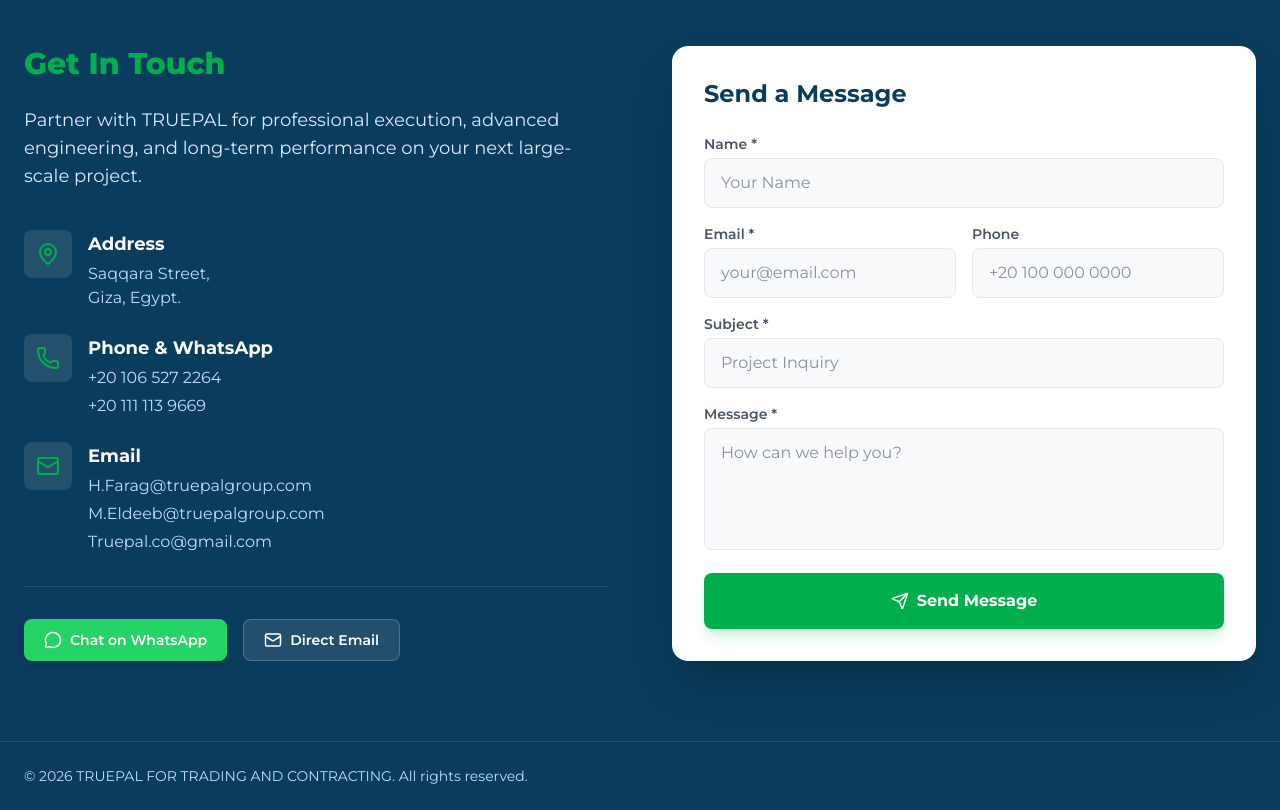
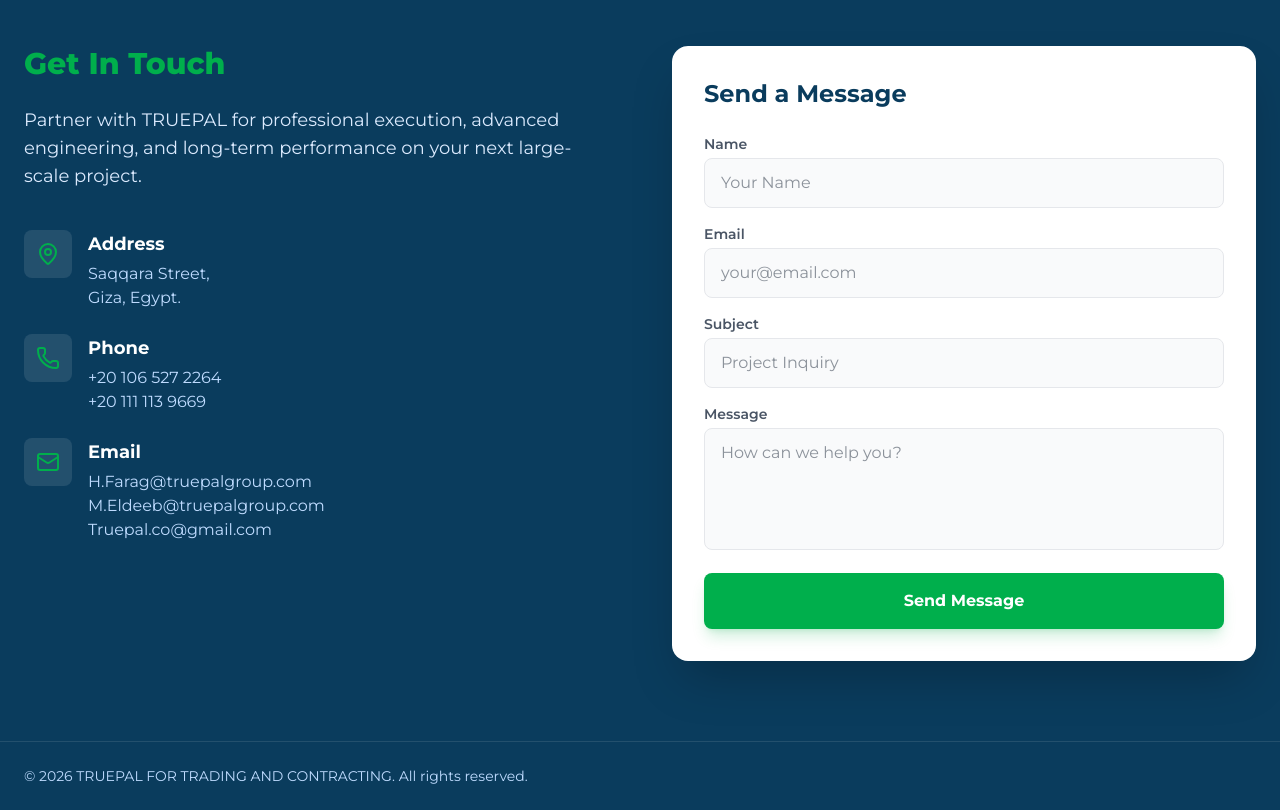
Before and after one commit to EmaddMahfouz/Truepal, a React (Vite) app: page /services/1 in a window 1280 px wide. Shown: the part 4780-5590 px from the top of the page. Built offline with nearby package versions, Linux system fonts and the light colour scheme.

Commit message:
refactor: simplify contact form submission
Replace the legacy `contact.ts` utility with direct fetch calls to the `/api/contact` endpoint within components and clean up unused contact logic.

```diff
--- a/src/components/ContactFooter.tsx
+++ b/src/components/ContactFooter.tsx
@@ -1,46 +1,40 @@
-import { MapPin, Phone, Mail, MessageCircle, Send } from "lucide-react";
+import { MapPin, Phone, Mail } from "lucide-react";
 import React, { useState } from "react";
-import { sendContactMessage, createMailtoLink, createWhatsAppLink, ContactFormData } from "../lib/contact";
 
 export function ContactFooter() {
   const [isSubmitting, setIsSubmitting] = useState(false);
   const [isSuccess, setIsSuccess] = useState(false);
-  const [successInfo, setSuccessInfo] = useState<{ message: string; needsActivation?: boolean }>({ message: "" });
-  const [lastData, setLastData] = useState<ContactFormData | null>(null);
 
   const handleSubmit = async (e: React.FormEvent<HTMLFormElement>) => {
     e.preventDefault();
     setIsSubmitting(true);
 
     const formData = new FormData(e.currentTarget);
-    const data: ContactFormData = {
-      name: String(formData.get("name") || ""),
-      email: String(formData.get("email") || ""),
-      phone: String(formData.get("phone") || ""),
-      subject: String(formData.get("subject") || ""),
-      body: String(formData.get("body") || ""),
+    const data = {
+      name: formData.get("name"),
+      email: formData.get("email"),
+      subject: formData.get("subject"),
+      body: formData.get("body"),
     };
-    setLastData(data);
 
     try {
-      const res = await sendContactMessage(data);
+      const response = await fetch("/api/contact", {
+        method: "POST",
+        headers: {
+          "Content-Type": "application/json",
+        },
+        body: JSON.stringify(data),
+      });
 
-      if (res.success) {
+      if (!response.ok) {
+        throw new Error("Failed to send message");
+      }
+
       setIsSuccess(true);
-        setSuccessInfo({
-          message: res.message || "Thank you! Your message has been sent.",
-          needsActivation: res.needsActivation
-        });
       (e.target as HTMLFormElement).reset();
-      } else {
-        // Offer direct mailto
-        const mailto = createMailtoLink(data);
-        window.location.href = mailto;
-      }
     } catch (error) {
       console.error("Error submitting contact form:", error);
-      const mailto = createMailtoLink(data);
-      window.location.href = mailto;
+      alert("Failed to send the message. Please try again later.");
     } finally {
       setIsSubmitting(false);
     }
@@ -73,11 +67,9 @@
                   <Phone className="text-truepal-green" />
                 </div>
                 <div>
-                  <h4 className="font-bold text-lg mb-1">Phone & WhatsApp</h4>
-                  <div className="space-y-1">
-                    <a href="tel:+201065272264" className="block text-blue-200 hover:text-truepal-green transition-colors">+20 106 527 2264</a>
-                    <a href="tel:+20111139669" className="block text-blue-200 hover:text-truepal-green transition-colors">+20 111 113 9669</a>
-                  </div>
+                  <h4 className="font-bold text-lg mb-1">Phone</h4>
+                  <p className="text-blue-200">+20 106 527 2264</p>
+                  <p className="text-blue-200">+20 111 113 9669</p>
                 </div>
               </div>
 
@@ -87,32 +79,11 @@
                 </div>
                 <div>
                   <h4 className="font-bold text-lg mb-1">Email</h4>
-                  <div className="space-y-1">
-                    <a href="mailto:H.Farag@truepalgroup.com" className="block text-blue-200 hover:text-truepal-green transition-colors">H.Farag@truepalgroup.com</a>
-                    <a href="mailto:M.Eldeeb@truepalgroup.com" className="block text-blue-200 hover:text-truepal-green transition-colors">M.Eldeeb@truepalgroup.com</a>
-                    <a href="mailto:Truepal.co@gmail.com" className="block text-blue-200 hover:text-truepal-green transition-colors">Truepal.co@gmail.com</a>
+                  <p className="text-blue-200">H.Farag@truepalgroup.com</p>
+                  <p className="text-blue-200">M.Eldeeb@truepalgroup.com</p>
+                  <p className="text-blue-200">Truepal.co@gmail.com</p>
                 </div>
               </div>
-              </div>
-            </div>
-
-            <div className="mt-8 pt-8 border-t border-white/10 flex flex-wrap gap-4">
-              <a
-                href={createWhatsAppLink("201065272264")}
-                target="_blank"
-                rel="noopener noreferrer"
-                className="inline-flex items-center gap-2 px-5 py-2.5 rounded-lg bg-[#25D366] text-white font-semibold hover:bg-[#1EBE5D] transition-colors shadow-md text-sm"
-              >
-                <MessageCircle size={18} />
-                Chat on WhatsApp
-              </a>
-              <a
-                href="mailto:Truepal.co@gmail.com?cc=H.Farag@truepalgroup.com,M.Eldeeb@truepalgroup.com"
-                className="inline-flex items-center gap-2 px-5 py-2.5 rounded-lg bg-white/10 text-white font-semibold hover:bg-white/20 transition-colors border border-white/20 text-sm"
-              >
-                <Mail size={18} />
-                Direct Email
-              </a>
             </div>
           </div>
 
@@ -124,27 +95,13 @@
                   <svg className="w-8 h-8 text-truepal-green" fill="none" stroke="currentColor" viewBox="0 0 24 24" xmlns="http://www.w3.org/2000/svg"><path strokeLinecap="round" strokeLinejoin="round" strokeWidth={2} d="M5 13l4 4L19 7" /></svg>
                 </div>
                 <h4 className="text-xl font-bold text-truepal-blue mb-2">Message Sent!</h4>
-                <p className="text-gray-600 mb-6 max-w-sm">{successInfo.message}</p>
-
-                <div className="flex flex-wrap gap-3 justify-center mb-6">
-                  {lastData && (
-                    <a
-                      href={createWhatsAppLink("201065272264", `Hi TRUEPAL, I submitted a contact request regarding ${lastData.subject || "project"}: "${lastData.body.slice(0, 80)}..."`)}
-                      target="_blank"
-                      rel="noopener noreferrer"
-                      className="px-4 py-2 bg-[#25D366] text-white text-sm font-semibold rounded-lg hover:bg-[#1EBE5D] transition-colors flex items-center gap-2"
-                    >
-                      <MessageCircle size={16} />
-                      WhatsApp Follow-up
-                    </a>
-                  )}
+                <p className="text-gray-600 mb-6">Thank you for contacting us. We will get back to you shortly.</p>
                 <button
                   onClick={() => setIsSuccess(false)}
-                    className="px-4 py-2 bg-gray-100 hover:bg-gray-200 text-gray-800 text-sm font-semibold rounded-lg transition-colors"
+                  className="px-6 py-2 bg-gray-100 hover:bg-gray-200 text-gray-800 font-semibold rounded-lg transition-colors"
                 >
                   Send Another Message
                 </button>
-                </div>
               </div>
             ) : (
               <form
@@ -152,7 +109,7 @@
                 className="space-y-4"
               >
                 <div>
-                  <label className="block text-sm font-semibold text-gray-600 mb-1">Name *</label>
+                  <label className="block text-sm font-semibold text-gray-600 mb-1">Name</label>
                   <input
                     type="text"
                     name="name"
@@ -161,9 +118,8 @@
                     placeholder="Your Name"
                   />
                 </div>
-                <div className="grid grid-cols-1 sm:grid-cols-2 gap-4">
                 <div>
-                    <label className="block text-sm font-semibold text-gray-600 mb-1">Email *</label>
+                  <label className="block text-sm font-semibold text-gray-600 mb-1">Email</label>
                   <input
                     type="email"
                     name="email"
@@ -173,17 +129,7 @@
                   />
                 </div>
                 <div>
-                    <label className="block text-sm font-semibold text-gray-600 mb-1">Phone</label>
-                    <input
-                      type="tel"
-                      name="phone"
-                      className="w-full px-4 py-3 rounded-lg bg-gray-50 border border-gray-200 focus:outline-none focus:ring-2 focus:ring-truepal-green focus:border-transparent transition-all"
-                      placeholder="+20 100 000 0000"
-                    />
-                  </div>
-                </div>
-                <div>
-                  <label className="block text-sm font-semibold text-gray-600 mb-1">Subject *</label>
+                  <label className="block text-sm font-semibold text-gray-600 mb-1">Subject</label>
                   <input
                     type="text"
                     name="subject"
@@ -193,7 +139,7 @@
                   />
                 </div>
                 <div>
-                  <label className="block text-sm font-semibold text-gray-600 mb-1">Message *</label>
+                  <label className="block text-sm font-semibold text-gray-600 mb-1">Message</label>
                   <textarea
                     name="body"
                     required
@@ -205,7 +151,7 @@
                 <button
                   type="submit"
                   disabled={isSubmitting}
-                  className={`w-full bg-truepal-green hover:bg-truepal-green-dark text-white font-bold py-4 rounded-lg transition-colors shadow-lg shadow-truepal-green/20 mt-4 flex items-center justify-center gap-2 ${isSubmitting ? 'opacity-75 cursor-not-allowed' : ''}`}
+                  className={`w-full bg-truepal-green hover:bg-truepal-green-dark text-white font-bold py-4 rounded-lg transition-colors shadow-lg shadow-truepal-green/20 mt-4 flex items-center justify-center ${isSubmitting ? 'opacity-75 cursor-not-allowed' : ''}`}
                 >
                   {isSubmitting ? (
                     <>
@@ -213,13 +159,10 @@
                         <circle className="opacity-25" cx="12" cy="12" r="10" stroke="currentColor" strokeWidth="4"></circle>
                         <path className="opacity-75" fill="currentColor" d="M4 12a8 8 0 018-8V0C5.373 0 0 5.373 0 12h4zm2 5.291A7.962 7.962 0 014 12H0c0 3.042 1.135 5.824 3 7.938l3-2.647z"></path>
                       </svg>
-                      Sending Message...
+                      Sending...
                     </>
                   ) : (
-                    <>
-                      <Send size={18} />
-                      Send Message
-                    </>
+                    'Send Message'
                   )}
                 </button>
               </form>
--- a/src/lib/contact.ts
+++ /dev/null
@@ -1,98 +0,0 @@
-export interface ContactFormData {
-  name: string;
-  email: string;
-  phone?: string;
-  subject: string;
-  body: string;
-}
-
-export interface SendMessageResult {
-  success: boolean;
-  message?: string;
-  needsActivation?: boolean;
-}
-
-/**
- * Sends a contact message.
- * - In full-stack environments (local / custom server), attempts /api/contact.
- * - In static hosting (GitHub Pages), uses FormSubmit to deliver emails directly to Truepal.co@gmail.com,
- *   with CC to H.Farag@truepalgroup.com and M.Eldeeb@truepalgroup.com.
- */
-export async function sendContactMessage(data: ContactFormData): Promise<SendMessageResult> {
-  const isGithubPages = typeof window !== 'undefined' && window.location.hostname.endsWith('github.io');
-
-  // 1. If not on GitHub Pages, try local backend route first
-  if (!isGithubPages) {
-    try {
-      const res = await fetch("/api/contact", {
-        method: "POST",
-        headers: { "Content-Type": "application/json" },
-        body: JSON.stringify(data),
-      });
-
-      if (res.ok) {
-        return { success: true, message: "Message sent successfully!" };
-      }
-    } catch {
-      // Local backend not reachable or static build, proceed to FormSubmit
-    }
-  }
-
-  // 2. Direct static email delivery via FormSubmit
-  try {
-    const res = await fetch("https://formsubmit.co/ajax/Truepal.co@gmail.com", {
-      method: "POST",
-      headers: {
-        "Content-Type": "application/json",
-        "Accept": "application/json",
-      },
-      body: JSON.stringify({
-        name: data.name,
-        email: data.email,
-        phone: data.phone || "N/A",
-        subject: data.subject || "Website Inquiry",
-        message: data.body,
-        _subject: `New TRUEPAL Inquiry: ${data.subject || "General"} (${data.name})`,
-        _cc: "H.Farag@truepalgroup.com,M.Eldeeb@truepalgroup.com",
-        _template: "table",
-        _captcha: "false",
-      }),
-    });
-
-    const result = await res.json();
-
-    if (result.success === "true" || result.success === true) {
-      return { success: true, message: "Thank you! Your message has been sent to our team." };
-    }
-
-    if (result.message && typeof result.message === "string" && result.message.toLowerCase().includes("activation")) {
-      return {
-        success: true,
-        needsActivation: true,
-        message: "First-time setup: An activation email was sent to Truepal.co@gmail.com. Please click 'Activate Form' in your inbox to enable incoming submissions.",
-      };
-    }
-
-    return { success: true, message: "Message sent successfully!" };
-  } catch (error) {
-    console.error("Failed to deliver via FormSubmit:", error);
-    return {
-      success: false,
-      message: "Network error sending message. Please contact us directly via email or WhatsApp below.",
-    };
-  }
-}
-
-export function createMailtoLink(data: Partial<ContactFormData>): string {
-  const recipients = "Truepal.co@gmail.com";
-  const cc = "H.Farag@truepalgroup.com,M.Eldeeb@truepalgroup.com";
-  const subject = encodeURIComponent(`Website Inquiry: ${data.subject || "General Inquiry"}`);
-  const body = encodeURIComponent(
-    `Name: ${data.name || ''}\nEmail: ${data.email || ''}\nPhone: ${data.phone || 'N/A'}\n\nMessage:\n${data.body || ''}`
-  );
-  return `mailto:${recipients}?cc=${cc}&subject=${subject}&body=${body}`;
-}
-
-export function createWhatsAppLink(phone = "201065272264", text = "Hello TRUEPAL, I would like to inquire about your services."): string {
-  return `https://wa.me/${phone}?text=${encodeURIComponent(text)}`;
-}
--- a/src/pages/ServicePage.tsx
+++ b/src/pages/ServicePage.tsx
@@ -1,17 +1,14 @@
 import { useParams, Navigate, Link } from "react-router-dom";
 import { servicesData } from "../data/services";
 import { motion } from "motion/react";
-import { ArrowLeft, CheckCircle2, MessageCircle, Send } from "lucide-react";
+import { ArrowLeft, CheckCircle2 } from "lucide-react";
 import React, { useState } from "react";
-import { sendContactMessage, createMailtoLink, createWhatsAppLink, ContactFormData } from "../lib/contact";
 
 export function ServicePage() {
   const { id } = useParams();
   const service = servicesData.find((s) => s.id === id);
   const [isSubmitting, setIsSubmitting] = useState(false);
   const [isSuccess, setIsSuccess] = useState(false);
-  const [successMessage, setSuccessMessage] = useState("");
-  const [lastData, setLastData] = useState<ContactFormData | null>(null);
 
   if (!service) {
     return <Navigate to="/" replace />;
@@ -22,30 +19,32 @@
     setIsSubmitting(true);
 
     const formData = new FormData(e.currentTarget);
-    const data: ContactFormData = {
-      name: String(formData.get("name") || ""),
-      email: String(formData.get("email") || ""),
-      phone: String(formData.get("phone") || ""),
-      subject: String(formData.get("subject") || `Inquiry about ${service.title}`),
-      body: String(formData.get("body") || ""),
+    const data = {
+      name: formData.get("name"),
+      email: formData.get("email"),
+      phone: formData.get("phone"),
+      subject: formData.get("subject"),
+      body: formData.get("body"),
     };
-    setLastData(data);
 
     try {
-      const res = await sendContactMessage(data);
+      const response = await fetch("/api/contact", {
+        method: "POST",
+        headers: {
+          "Content-Type": "application/json",
+        },
+        body: JSON.stringify(data),
+      });
 
-      if (res.success) {
+      if (!response.ok) {
+        throw new Error("Failed to send message");
+      }
+
       setIsSuccess(true);
-        setSuccessMessage(res.message || "Thank you for your inquiry. Our team will get back to you shortly.");
       (e.target as HTMLFormElement).reset();
-      } else {
-        const mailto = createMailtoLink(data);
-        window.location.href = mailto;
-      }
     } catch (error) {
       console.error("Error submitting contact form:", error);
-      const mailto = createMailtoLink(data);
-      window.location.href = mailto;
+      alert("Failed to send the message. Please try again later.");
     } finally {
       setIsSubmitting(false);
     }
@@ -162,56 +161,29 @@
                   <div className="w-16 h-16 bg-truepal-green/20 rounded-full flex items-center justify-center mb-4">
                     <svg className="w-8 h-8 text-truepal-green" fill="none" stroke="currentColor" viewBox="0 0 24 24" xmlns="http://www.w3.org/2000/svg"><path strokeLinecap="round" strokeLinejoin="round" strokeWidth={2} d="M5 13l4 4L19 7" /></svg>
                   </div>
-                  <h4 className="text-xl font-bold text-truepal-blue mb-2">Inquiry Received!</h4>
-                  <p className="text-gray-600 mb-6 max-w-md">{successMessage || "Thank you for your inquiry. Our engineering team will get back to you shortly."}</p>
-
-                  <div className="flex flex-wrap gap-4 justify-center">
-                    {lastData && (
-                      <a
-                        href={createWhatsAppLink("201065272264", `Hi TRUEPAL, I submitted an inquiry about ${service.title}: "${lastData.body.slice(0, 100)}..."`)}
-                        target="_blank"
-                        rel="noopener noreferrer"
-                        className="px-6 py-3 bg-[#25D366] text-white font-semibold rounded-lg hover:bg-[#1EBE5D] transition-colors flex items-center gap-2 shadow-md"
-                      >
-                        <MessageCircle size={18} />
-                        WhatsApp Follow-up
-                      </a>
-                    )}
+                  <h4 className="text-xl font-bold text-truepal-blue mb-2">Message Sent!</h4>
+                  <p className="text-gray-600 mb-6">Thank you for your inquiry. Our engineering team will get back to you shortly.</p>
                   <button
                     onClick={() => setIsSuccess(false)}
-                      className="px-6 py-3 bg-gray-100 hover:bg-gray-200 text-gray-800 font-semibold rounded-lg transition-colors"
+                    className="px-6 py-2 bg-gray-100 hover:bg-gray-200 text-gray-800 font-semibold rounded-lg transition-colors"
                   >
                     Send Another Inquiry
                   </button>
                 </div>
-                </div>
               ) : (
                 <>
-                  <div className="flex flex-col md:flex-row md:items-center justify-between mb-8 gap-4">
-                    <div>
                   <h2 className="text-3xl font-extrabold text-truepal-blue mb-2 tracking-tight">
                     {service.ctaText || `Inquire About ${service.title}`}
                   </h2>
-                      <p className="text-gray-600 text-lg">Fill out the form below and our engineering team will get back to you shortly.</p>
-                    </div>
-                    <a
-                      href={createWhatsAppLink("201065272264", `Hello TRUEPAL, I am interested in consulting about ${service.title}.`)}
-                      target="_blank"
-                      rel="noopener noreferrer"
-                      className="inline-flex items-center gap-2 px-5 py-2.5 rounded-lg bg-[#25D366] text-white font-semibold hover:bg-[#1EBE5D] transition-colors shadow-md text-sm shrink-0 self-start"
-                    >
-                      <MessageCircle size={18} />
-                      WhatsApp Instant Chat
-                    </a>
-                  </div>
+                  <p className="text-gray-600 mb-8 text-lg">Fill out the form below and our engineering team will get back to you shortly.</p>
 
                   <form
                     onSubmit={handleSubmit}
                     className="space-y-4"
                   >
-                    <div className="grid md:grid-cols-3 gap-4">
+                    <div className="grid md:grid-cols-2 gap-4">
                       <div>
-                        <label className="block text-sm font-semibold text-gray-600 mb-1">Name *</label>
+                        <label className="block text-sm font-semibold text-gray-600 mb-1">Name</label>
                         <input
                           type="text"
                           name="name"
@@ -221,7 +193,7 @@
                         />
                       </div>
                       <div>
-                        <label className="block text-sm font-semibold text-gray-600 mb-1">Email *</label>
+                        <label className="block text-sm font-semibold text-gray-600 mb-1">Email</label>
                         <input
                           type="email"
                           name="email"
@@ -230,18 +202,9 @@
                           placeholder="Your Email"
                         />
                       </div>
-                      <div>
-                        <label className="block text-sm font-semibold text-gray-600 mb-1">Phone</label>
-                        <input
-                          type="tel"
-                          name="phone"
-                          className="w-full px-4 py-3 rounded-lg bg-gray-50 border border-gray-200 focus:outline-none focus:ring-2 focus:ring-truepal-green focus:border-transparent transition-all"
-                          placeholder="+20 100 000 0000"
-                        />
-                      </div>
                     </div>
                     <div>
-                      <label className="block text-sm font-semibold text-gray-600 mb-1">Subject *</label>
+                      <label className="block text-sm font-semibold text-gray-600 mb-1">Subject</label>
                       <input
                         type="text"
                         name="subject"
@@ -252,20 +215,19 @@
                       />
                     </div>
                     <div>
-                      <label className="block text-sm font-semibold text-gray-600 mb-1">Message *</label>
+                      <label className="block text-sm font-semibold text-gray-600 mb-1">Message</label>
                       <textarea
                         name="body"
                         required
                         rows={4}
                         className="w-full px-4 py-3 rounded-lg bg-gray-50 border border-gray-200 focus:outline-none focus:ring-2 focus:ring-truepal-green focus:border-transparent transition-all resize-none"
-                        placeholder="Please describe your project requirements..."
+                        placeholder="How can we help you?"
                       ></textarea>
                     </div>
-                    <div className="flex flex-col sm:flex-row gap-4 pt-2">
                     <button
                       type="submit"
                       disabled={isSubmitting}
-                        className={`w-full sm:w-auto px-10 bg-truepal-green hover:bg-truepal-green-dark text-white font-bold py-4 rounded-lg transition-colors shadow-lg shadow-truepal-green/20 text-lg flex items-center justify-center gap-2 ${isSubmitting ? 'opacity-75 cursor-not-allowed' : ''}`}
+                      className={`w-full md:w-auto px-10 bg-truepal-green hover:bg-truepal-green-dark text-white font-bold py-4 rounded-lg transition-colors shadow-lg shadow-truepal-green/20 mt-4 text-lg flex items-center justify-center ${isSubmitting ? 'opacity-75 cursor-not-allowed' : ''}`}
                     >
                       {isSubmitting ? (
                         <>
@@ -276,13 +238,9 @@
                           Sending...
                         </>
                       ) : (
-                          <>
-                            <Send size={18} />
-                            {service.ctaText || "Send Inquiry"}
-                          </>
+                        service.ctaText || "Send Inquiry"
                       )}
                     </button>
-                    </div>
                   </form>
                 </>
               )}
```
Lines whose indentation alone changed are shown as unchanged.
